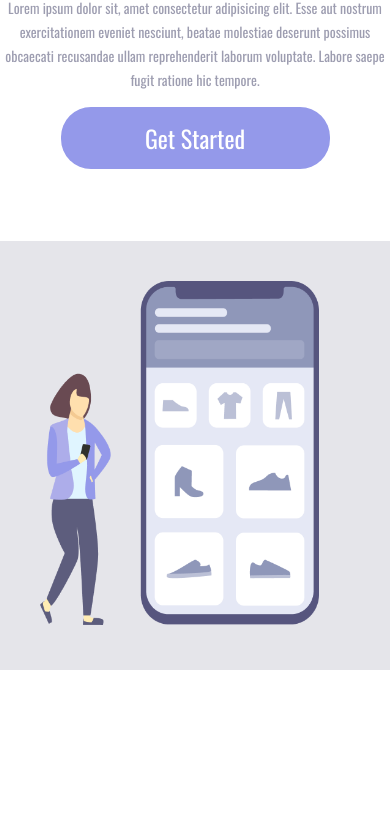
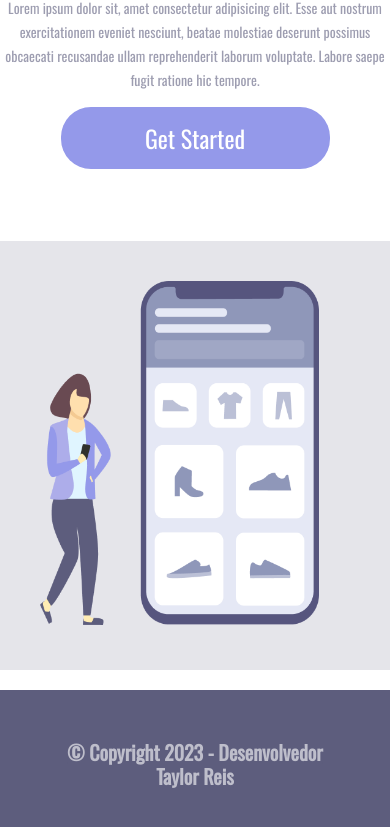
Before and after one commit to TaylorReis-lab/Easy-Shopping, a plain HTML site: page index.html in a window 390 px wide. Shown: the part 181-1008 px from the top of the page. Before the commit the page ends 851 px from the top, so only its background shows below. Drawn offline with nearby package versions, Linux system fonts and the light colour scheme.

Commit message:
add copy and img

```diff
--- a/index.html
+++ b/index.html
@@ -31,7 +31,13 @@
            </header>
            <img src="./img/Illustration-3-3.png" alt="girl-cellphone">
         </section>
+        <div class="copy">
+            <a href="https://github.com/TaylorReis-lab" class="a-copy">
+                <p class="p-copy">© Copyright 2023 - Desenvolvedor Taylor Reis</p>
+            </a>
+        </div>
     </div>
+
 </body>
 
 </html>
--- a/styles.css
+++ b/styles.css
@@ -10,7 +10,6 @@
 .wrapper {
     height: 100vh;
     width: 100vw;
-
 }
 
 .container-left {
@@ -97,6 +96,30 @@ button:active {
     opacity: .5;
 }
 
+.p-copy {
+    margin-top: 30px;
+    margin-left: 900px;
+    font-size: 30px;
+    font-weight: 400;
+    text-align: center;
+    color: #ffff;
+}
+
+.a-copy {
+    width: 0;
+    height: 0;
+    margin: 0;
+    padding: 0;
+}
+
+.copy {
+    width: 100%;
+    height: 100px;
+    margin-top: 20px;
+    display: inline-block;
+    background: #5D5D7D;
+}
+
 @media screen and (max-width: 900px) {
     .container-left {
         width: 100%;
@@ -142,4 +165,18 @@ button:active {
         margin: 0 auto;
         display: block;
    }
+
+   .copy {
+        width: 100%;
+        height: 185px;
+        display: block;
+        position: sticky;
+    }
+
+    .p-copy {
+        font-size: 20px;
+        font-weight: 600;
+        margin: 0;
+        padding: 50px;
+    }
 }
```
Also changed, not shown: img/For-Cellphone.png (added), img/For-PC.png (added).
